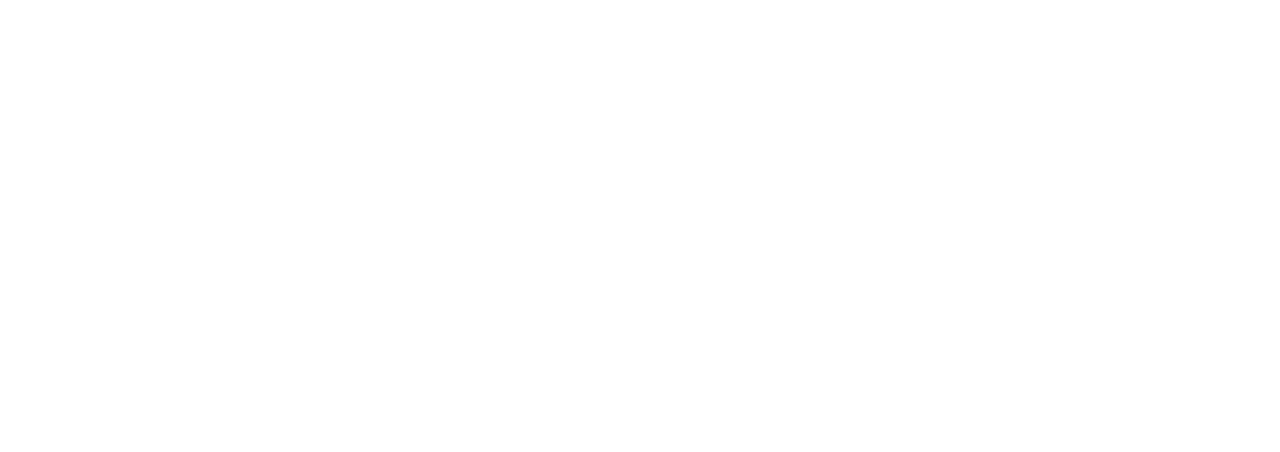
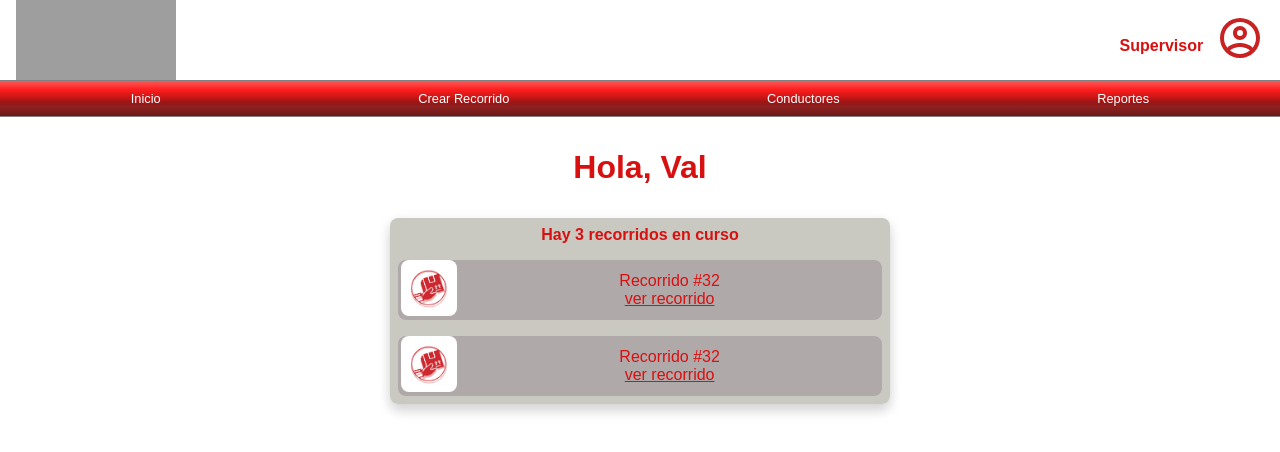
Before and after one commit to imdaviddev/tp-final-laboratorio-frontend, a React (Vite) app: page /supervision in a window 1280 px wide. Before the commit this address had no page. Shown: the top 452 px of the page. Built offline with nearby package versions, Linux system fonts and the light colour scheme; grey boxes are pictures that could not be loaded.

Commit message:
diseño Supervision (inicial)

```diff
--- /dev/null
+++ b/src/components/HeaderComponent/Header.tsx
@@ -0,0 +1,61 @@
+import React from 'react';
+import './header.css'
+import type { SVGProps } from 'react';
+
+export function MdiAccountCircleOutline(props: SVGProps<SVGSVGElement>) {
+  return (<svg xmlns="http://www.w3.org/2000/svg" width="1em" height="1em" viewBox="0 0 24 24" {...props}><path fill="#c92222" d="M12 2A10 10 0 0 0 2 12a10 10 0 0 0 10 10a10 10 0 0 0 10-10A10 10 0 0 0 12 2M7.07 18.28c.43-.9 3.05-1.78 4.93-1.78s4.5.88 4.93 1.78A7.9 7.9 0 0 1 12 20c-1.86 0-3.57-.64-4.93-1.72m11.29-1.45c-1.43-1.74-4.9-2.33-6.36-2.33s-4.93.59-6.36 2.33A7.93 7.93 0 0 1 4 12c0-4.41 3.59-8 8-8s8 3.59 8 8c0 1.82-.62 3.5-1.64 4.83M12 6c-1.94 0-3.5 1.56-3.5 3.5S10.06 13 12 13s3.5-1.56 3.5-3.5S13.94 6 12 6m0 5a1.5 1.5 0 0 1-1.5-1.5A1.5 1.5 0 0 1 12 8a1.5 1.5 0 0 1 1.5 1.5A1.5 1.5 0 0 1 12 11"></path></svg>);
+}
+
+const NavbarCliente = () => {
+  return (
+    <nav className="header-bottom">
+      <ul>
+        <li>Seguimiento</li>
+        <li>Sucursales</li>
+        <li>Sobre Nosotros</li>
+      </ul>
+    </nav>
+
+  )
+}
+
+
+const NavbarSupervisor = () => {
+  return (
+    <nav className="header-bottom">
+      <ul>
+        <li>Inicio</li>
+        <li>Crear Recorrido</li>
+        <li>Conductores</li>
+        <li>Reportes</li>
+      </ul>
+    </nav>
+
+  )
+}
+
+const roles: string[] = [
+  "Cliente", "Supervisor"
+]
+
+interface Props {
+  rol: string
+}
+
+const Header: React.FC<Props> = ({ rol }) => {
+  return <div className="header">
+    <div className="header-top">
+      <div className="logo-amazona"></div>
+      <div className="perfil">
+        {rol=="Supervisor"? <p>Supervisor</p> : null}
+        <div className="imagen-de-perfil">
+           <MdiAccountCircleOutline width={'100%'} height={'100%'} />
+        </div>
+      </div>
+    </div>
+    {rol == "Cliente" ? <NavbarCliente/> : null}
+    {rol == "Supervisor" ? <NavbarSupervisor/> : null}
+  </div>
+}
+
+export default Header
--- /dev/null
+++ b/src/components/HeaderComponent/header.css
@@ -0,0 +1,64 @@
+.header-top {
+    display: flex;
+    flex-direction: row;
+    justify-content: space-between;
+    align-items: center;
+    height: 20%;
+    padding: 0 1rem;
+}
+
+.header-top .logo-amazona {
+    background-image: url("1.png");
+    width: 10rem;
+    height: 5rem;
+    background-size: cover;
+    background-repeat: no-repeat;
+    background-position: center;
+}
+
+.header-top .perfil {
+    display: flex;
+    flex-direction: row;
+    align-items: center;
+    gap: 0.8rem;
+}
+.header-top .perfil p {
+    font-weight: bold;
+    margin-top: 0.8rem;
+}
+
+.header-top .imagen-de-perfil {
+    width: 3rem;
+}
+
+.header-bottom {
+    padding: 1rem 0;
+    display: flex;
+    width: 100%;
+    justify-content: center;
+    align-items: center;
+    padding: 10px;
+    color: linear;
+    border-top: solid 1px gray;
+    border-bottom: solid 1px gray;
+    background: linear-gradient(
+        to top,
+        rgb(106, 23, 23),
+        rgb(126, 30, 30),
+        rgb(142, 32, 32),
+        rgb(156, 21, 21) 40%,
+        rgb(192, 21, 21) 50%,
+        rgb(255, 29, 29),
+        rgb(253, 89, 89)
+    );
+}
+
+.header-bottom ul {
+    width: 100%;
+    color: white;
+    font-size: 0.8rem;
+    display: flex;
+    flex-direction: row;
+    gap: 1rem;
+    justify-content: space-around;
+}
--- /dev/null
+++ b/src/pages/Supervision/SupervisionHomePage.tsx
@@ -0,0 +1,52 @@
+import { useState } from 'react';
+import Header from '../../components/HeaderComponent/Header';
+import './supervision.css';
+
+const SupervisonHomePage = () => {
+  const [verRecorrido, setVerRecorrido] = useState(false);
+
+  const handlerVerRecorrido = () => {
+    setVerRecorrido(verRecorrido => !verRecorrido)
+  }
+
+  return <div className='page-container'>
+    <Header rol='Supervisor' /> {/** ESTO DEBERIA CAMBIARSE PARA MEJOR UTILIDAD DEL COMPONENTE */}
+    <div className="wrapper-mensaje-bienvenida">
+      <h1>Hola, Val</h1>
+    </div>
+
+    <div className="panel-control-principal">
+      <div className="wrapper-recorridos-en-curso">
+        <h2>Hay 3 recorridos en curso</h2>
+        <div className="recorridos-en-curso">
+          <div className="tarjeta-recorrido-en-curso">
+            <div className="imagen-vehiculo">
+              <img src="3.png" width={"100%"} height={"100%"} />
+            </div>
+            <div className="informacion">
+              <p>Recorrido {"#32"}</p>
+              <p className='btn-ver-recorrido'>ver recorrido</p>
+            </div>
+          </div>
+          <div className="tarjeta-recorrido-en-curso">
+            <div className="imagen-vehiculo">
+              <img src="3.png" width={"100%"} height={"100%"} />
+            </div>
+            <div className="informacion">
+              <p>Recorrido {"#32"}</p>
+              <p className='btn-ver-recorrido' onClick={handlerVerRecorrido}>ver recorrido</p>
+            </div>
+          </div>
+        </div>
+      </div>
+      {verRecorrido ? <div className="wrapper-mapa">
+        MAPA
+      </div> : null}
+    </div>
+
+
+
+  </div>
+}
+
+export default SupervisonHomePage
--- /dev/null
+++ b/src/pages/Supervision/supervision.css
@@ -0,0 +1,154 @@
+:root{
+    --cls-background: rgba(191, 191, 182, 0.831);
+    --cls-text: rgb(217, 16, 16);
+}
+
+.page-container {
+    display: flex;
+    flex-direction: column;
+    font-family: sans-serif;
+    color: var(--cls-text)
+}
+
+/** Header **/
+.header-iniciar-sesion {
+    display:flex;
+    flex-direction:column;
+    width: 100%;
+}
+
+.header-top-iniciar-sesion {
+    display: flex;
+    flex-direction: row;
+    justify-content: space-between;
+    align-items: center;
+    height: 20%;
+    padding: 1rem;
+}
+
+.header-top-iniciar-sesion .logo-amazona {
+    background-image: url("1.png");
+    width: 10rem;
+    height: 5rem;
+    background-size: cover;
+    background-repeat: no-repeat;
+    background-position: center;
+}
+.header-top-iniciar-sesion .imagen-de-perfil {
+    width: 3rem;
+}
+
+.header-bottom-iniciar-sesion {
+    padding: 1rem 0;
+    display: flex;
+    width: 100%;
+    justify-content: center;
+    align-items: center;
+    padding: 10px;
+    color: linear;
+    border-top: solid 1px gray;
+    border-bottom: solid 1px gray;
+    background: linear-gradient(
+        to top,
+        rgb(106, 23, 23),
+        rgb(126, 30, 30),
+        rgb(142, 32, 32),
+        rgb(156, 21, 21) 40%,
+        rgb(192, 21, 21) 50%,
+        rgb(255, 29, 29),
+        rgb(253, 89, 89)
+    );
+}
+
+.header-bottom-iniciar-sesion ul {
+    width: 100%;
+    color: white;
+    font-size: 0.8rem;
+    display: flex;
+    flex-direction: row;
+    gap: 1rem;
+    justify-content: space-around;
+}
+
+/** Division **/
+.panel-control-principal{
+    display: flex;
+    flex-direction: row;
+    flex: 1;
+    padding: 0 1rem;
+    justify-content: center;
+    gap: 2rem;
+}
+
+/** Mensaje de Bienvenida **/
+.wrapper-mensaje-bienvenida {
+    width: 100%;
+    padding: 2rem;
+    font-size: 1rem;
+}
+
+.wrapper-mensaje-bienvenida h1 {
+    text-align: center;
+}
+
+/** Tarjeta de Recorridos **/
+.wrapper-recorridos-en-curso {
+    background-color: var(--cls-background);
+    padding: 0.5rem;
+    border-radius: 0.5rem;
+    box-shadow: 0 0.5rem 0.7rem rgba(0, 0, 0, 0.1), 0 0.2rem 0.8rem rgba(0, 0, 0, 0.1);
+    display: flex;
+    flex-direction: column;
+    gap: 1rem;
+    justify-content: center;
+    align-items: center;
+    flex: 1;
+    max-width: 500px;
+}
+
+.wrapper-recorridos-en-curso h2{
+    font-size: 1rem;
+}
+
+.recorridos-en-curso {
+    display: flex;
+    flex-direction: column;
+    width: 100%;
+    gap: 1rem;
+}
+
+.tarjeta-recorrido-en-curso {
+    display: flex;
+    flex-direction: row;
+    align-items: center;
+    justify-content: space-around;
+    background-color: rgb(175, 169, 169);
+    border-radius: 0.5rem;
+    padding-left: 0.2rem;
+}
+
+.tarjeta-recorrido-en-curso .imagen-vehiculo {
+    width: 3.5rem;
+}
+
+.tarjeta-recorrido-en-curso .imagen-vehiculo img {
+    border-radius: 0.5rem;
+}
+
+.tarjeta-recorrido-en-curso .informacion {
+    flex: 1;
+    text-align: center;
+}
+
+.tarjeta-recorrido-en-curso .informacion .btn-ver-recorrido {
+    text-decoration: underline;
+}
+
+/** Mapa **/
+.wrapper-mapa {
+    flex: 1;
+    background-color: gray;
+    display: flex;
+    justify-content: center;
+    align-items: center;
+}
--- a/src/routes/index.tsx
+++ b/src/routes/index.tsx
@@ -1,6 +1,7 @@
 import { Dashboard, Inicio } from '../pages';
 import { BrowserRouter, Routes, Route } from 'react-router-dom';
 import IniciarSesionPage from '../pages/IniciarSesion/IniciarSesionPage';
+import SupervisonHomePage from '../pages/Supervision/SupervisionHomePage';
 
 const Router = () => {
   return <>
@@ -9,6 +10,7 @@
       <Route  element={<Dashboard/>} path='/' />
       <Route element={<Inicio />} path="/Inicio" />
       <Route element={<IniciarSesionPage />} path="/iniciar-sesion" />
+      <Route element={<SupervisonHomePage/>} path="/supervision" />
     </Routes>
   </BrowserRouter>
   </>
```
